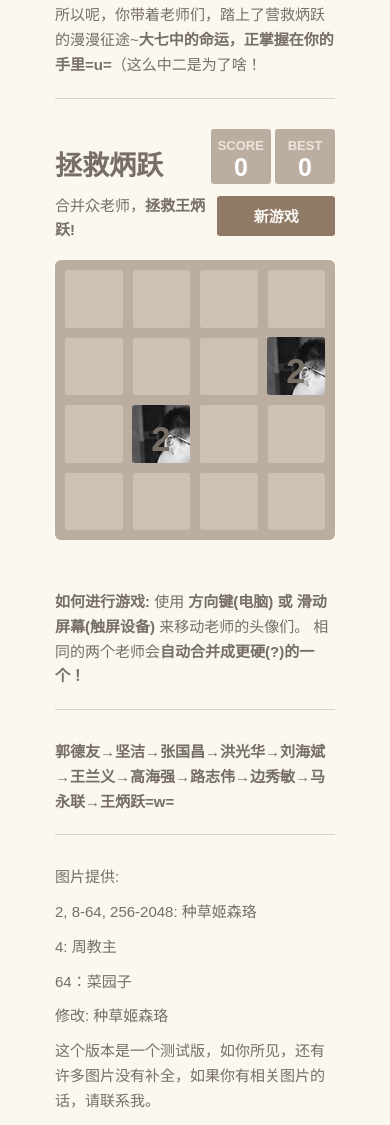
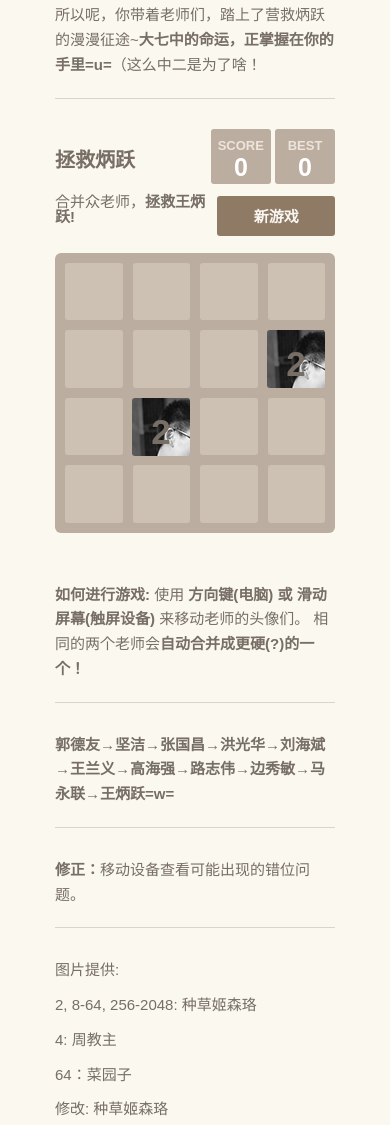
Before and after one commit to AliceAmamiya/AliceAmamiya.github.io, a plain HTML site: page index.html in a window 390 px wide. Shown: the part 210-1335 px from the top of the page. Drawn offline with Linux system fonts and the light colour scheme.

Commit message:
Fix Mobile View
这个版本修正了移动显示功能……嗯……但愿吧TuT

```diff
--- a/index.html
+++ b/index.html
@@ -80,6 +80,8 @@
 	<hr>
 	<p><strong>郭德友→坚洁→张国昌→洪光华→刘海斌→王兰义→高海强→路志伟→边秀敏→马永联→王炳跃=w=</strong></p>
     <hr>
+    <p><Strong>修正：</Strong>移动设备查看可能出现的错位问题。</p>
+    <hr>
 	<p>图片提供:</p>
 	<p>2, 8-64, 256-2048: 种草姬森珞</p>
 	<p>4: 周教主</p>
--- a/style/main.css
+++ b/style/main.css
@@ -506,7 +506,7 @@ hr {
     padding: 0 20px; }
 
   h1.title {
-    font-size: 27px;
+    font-size: 20px;
     margin-top: 15px; }
 
   .container {
@@ -525,7 +525,7 @@ hr {
     width: 55%;
     display: block;
     box-sizing: border-box;
-    line-height: 1.65; }
+    line-height: 1; }
 
   .restart-button {
     width: 42%;
```
